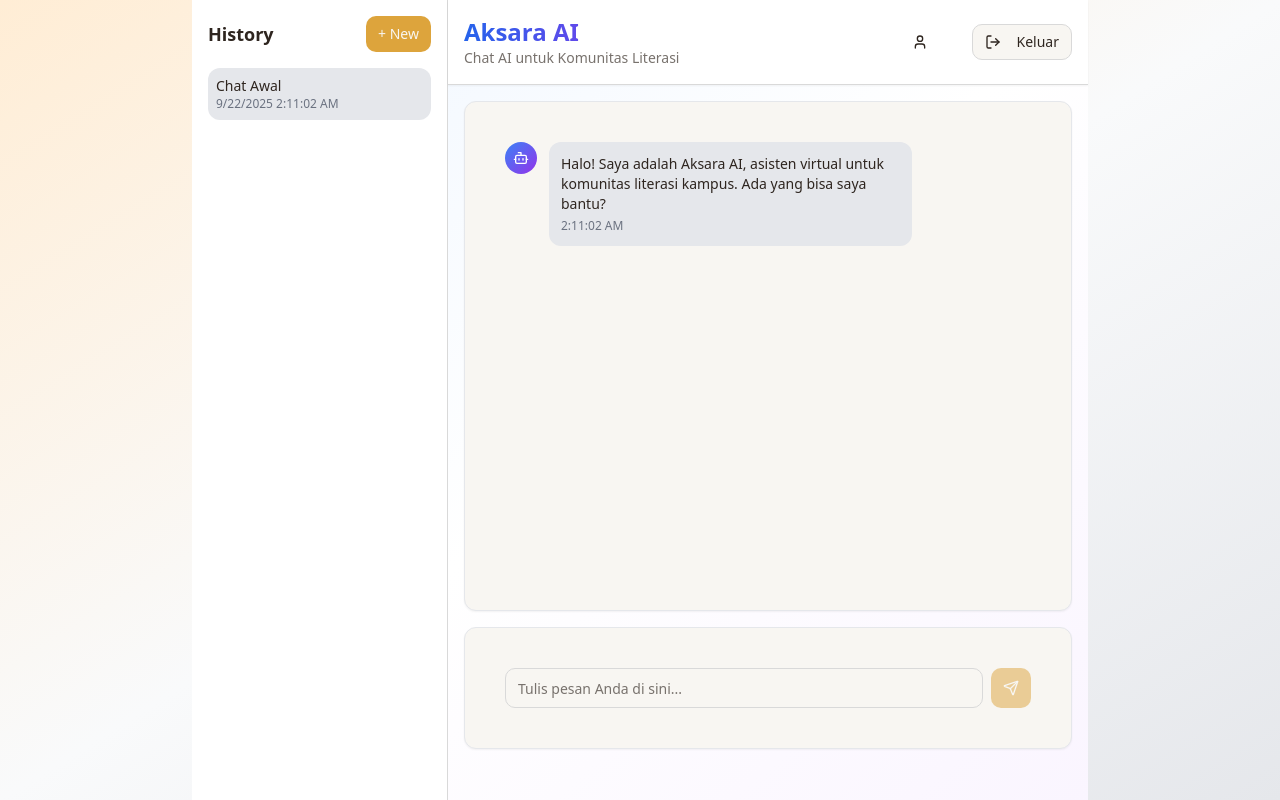
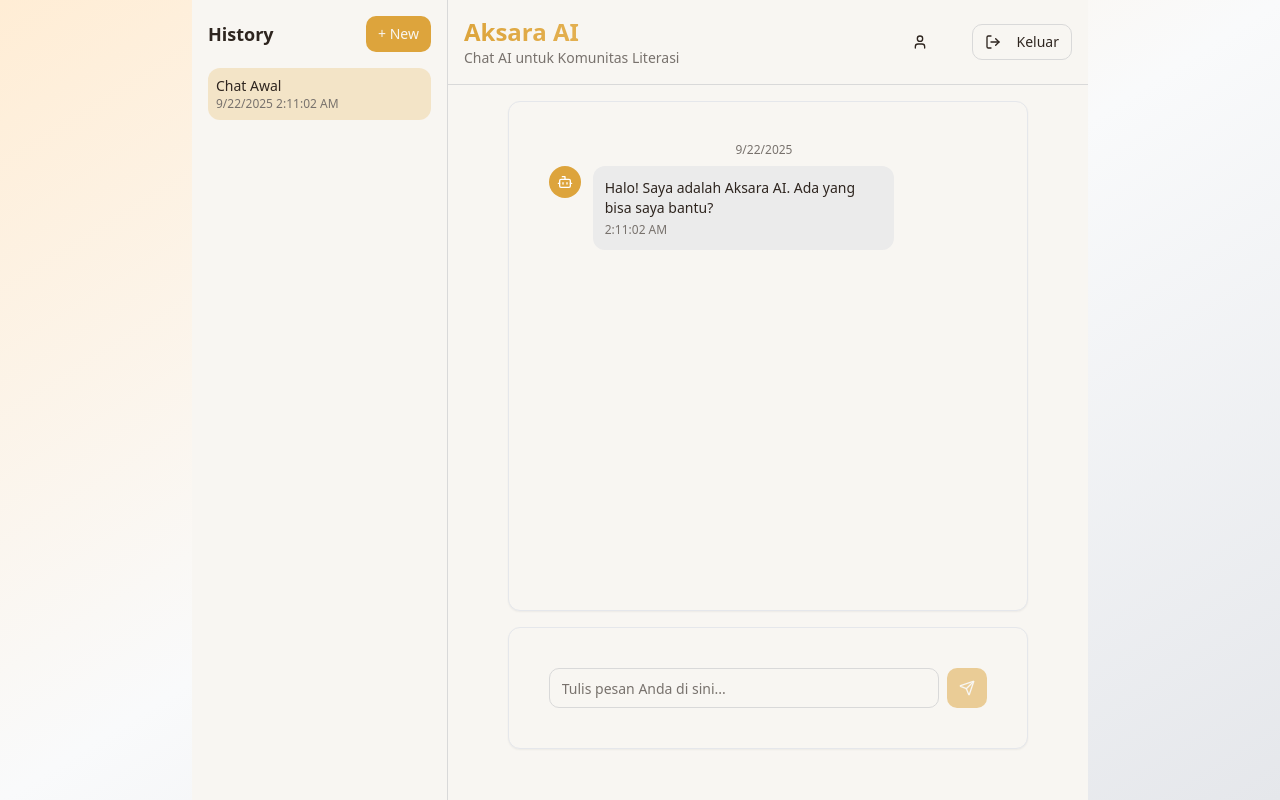
Before and after one commit to Universitas-Cakrawala/aksara-ai, a React (Vite) app in the folder aksara-ai-frontend/: page /chat in a window 1280 px wide. Built offline with nearby package versions, Linux system fonts and the light colour scheme; no server answers; sample sign-in values are in the browser's storage; the HTML template or start-up script is replaced by a standard one.

Commit message:
fix: improve initial AI message content and update message title length

```diff
--- a/aksara-ai-frontend/src/pages/ChatPage.tsx
+++ b/aksara-ai-frontend/src/pages/ChatPage.tsx
@@ -62,8 +62,7 @@ const ChatPage: React.FC = () => {
             messages: [
               {
                 id: '1',
-                content:
-                  'Halo! Saya adalah Aksara AI, asisten virtual untuk komunitas literasi kampus. Ada yang bisa saya bantu?',
+                content: 'Halo! Saya adalah Aksara AI. Ada yang bisa saya bantu?',
                 sender: 'ai',
                 timestamp: new Date(),
               },
@@ -120,7 +119,7 @@ const ChatPage: React.FC = () => {
           ? {
               ...s,
               messages: [...s.messages, userMessage],
-              title: s.messages.length === 0 ? userMessage.content.slice(0, 20) : s.title,
+              title: s.messages.length === 0 ? userMessage.content.slice(0, 25) : s.title,
               updatedAt: new Date(),
             }
           : s
@@ -158,29 +157,12 @@ const ChatPage: React.FC = () => {
       setSessions((prev) =>
         prev.map((s) =>
           s.id === activeSessionId
-            ? {
-                ...s,
-                messages: [...s.messages, aiMessage],
-                updatedAt: new Date(),
-              }
+            ? { ...s, messages: [...s.messages, aiMessage], updatedAt: new Date() }
             : s
         )
       );
     } catch (err) {
       console.error('Error sending message:', err);
-      const errorMessage: Message = {
-        id: (Date.now() + 1).toString(),
-        content: 'Maaf, terjadi kesalahan. Silakan coba lagi.',
-        sender: 'ai',
-        timestamp: new Date(),
-      };
-      setSessions((prev) =>
-        prev.map((s) =>
-          s.id === activeSessionId
-            ? { ...s, messages: [...s.messages, errorMessage], updatedAt: new Date() }
-            : s
-        )
-      );
     } finally {
       setIsTyping(false);
     }
@@ -202,10 +184,25 @@ const ChatPage: React.FC = () => {
     }
   };
 
+  // grouping message by date
+  const groupMessagesByDate = (messages: Message[]) => {
+    const grouped: { date: string; items: Message[] }[] = [];
+    messages.forEach((msg) => {
+      const date = msg.timestamp.toLocaleDateString();
+      const existingGroup = grouped.find((g) => g.date === date);
+      if (existingGroup) {
+        existingGroup.items.push(msg);
+      } else {
+        grouped.push({ date, items: [msg] });
+      }
+    });
+    return grouped;
+  };
+
   return (
-    <div className="min-h-screen bg-gradient-to-br from-blue-50 via-white to-purple-50 flex">
+    <div className="min-h-screen flex bg-background text-foreground">
       {/* Sidebar */}
-      <aside className="w-64 border-r bg-white p-4">
+      <aside className="w-64 border-r bg-card p-4">
         <div className="flex items-center justify-between mb-4">
           <h2 className="text-lg font-bold">History</h2>
           <Button size="sm" onClick={createNewSession}>
@@ -214,18 +211,18 @@ const ChatPage: React.FC = () => {
         </div>
         <div className="space-y-2 overflow-y-auto max-h-[calc(100vh-150px)]">
           {sessions.length === 0 ? (
-            <p className="text-sm text-gray-500">Belum ada riwayat</p>
+            <p className="text-sm text-muted-foreground">Belum ada riwayat</p>
           ) : (
             sessions.map((s) => (
               <div
                 key={s.id}
                 onClick={() => setActiveSessionId(s.id)}
-                className={`cursor-pointer rounded-lg p-2 hover:bg-gray-100 ${
-                  activeSessionId === s.id ? 'bg-gray-200' : ''
+                className={`cursor-pointer rounded-lg p-2 hover:bg-accent/20 ${
+                  activeSessionId === s.id ? 'bg-accent/30' : ''
                 }`}
               >
                 <p className="font-medium text-sm truncate">{s.title}</p>
-                <p className="text-xs text-gray-500">
+                <p className="text-xs text-muted-foreground">
                   {s.updatedAt.toLocaleDateString()} {s.updatedAt.toLocaleTimeString()}
                 </p>
               </div>
@@ -237,10 +234,10 @@ const ChatPage: React.FC = () => {
       {/* Chat area */}
       <div className="flex-1 flex flex-col">
         {/* Header */}
-        <div className="border-b bg-white shadow-sm">
+        <div className="border-b bg-card">
           <div className="mx-auto flex max-w-4xl items-center justify-between px-4 py-4">
             <div>
-              <h1 className="bg-gradient-to-r from-blue-600 to-purple-600 bg-clip-text text-2xl font-bold text-transparent">
+              <h1 className="bg-gradient-to-r from-primary to-accent bg-clip-text text-2xl font-bold text-transparent">
                 Aksara AI
               </h1>
               <p className="text-sm text-muted-foreground">Chat AI untuk Komunitas Literasi</p>
@@ -265,65 +262,76 @@ const ChatPage: React.FC = () => {
               {isLoading ? (
                 <div className="flex h-full items-center justify-center">
                   <div className="space-y-2 text-center">
-                    <div className="mx-auto h-8 w-8 animate-spin rounded-full border-b-2 border-blue-600"></div>
+                    <div className="mx-auto h-8 w-8 animate-spin rounded-full border-b-2 border-primary"></div>
                     <p className="text-sm text-muted-foreground">Memuat chat...</p>
                   </div>
                 </div>
               ) : activeSessionId ? (
-                <div className="h-full space-y-4 overflow-y-auto pr-2">
-                  {sessions
-                    .find((s) => s.id === activeSessionId)
-                    ?.messages.map((m) => (
+                <div className="h-full space-y-6 overflow-y-auto pr-2">
+                  {groupMessagesByDate(
+                    sessions.find((s) => s.id === activeSessionId)?.messages || []
+                  ).map((group) => (
+                    <div key={group.date}>
+                      <p className="text-center text-xs text-muted-foreground mb-2">
+                        {group.date}
+                      </p>
+                      {group.items.map((m) => (
                         <div
                           key={m.id}
-                        className={`flex gap-3 ${m.sender === 'user' ? 'justify-end' : 'justify-start'}`}
+                          className={`flex gap-3 mb-2 ${
+                            m.sender === 'user' ? 'justify-end' : 'justify-start'
+                          }`}
                         >
                           {m.sender === 'ai' && (
-                          <div className="flex h-8 w-8 flex-shrink-0 items-center justify-center rounded-full bg-gradient-to-br from-blue-500 to-purple-600">
-                            <Bot className="h-4 w-4 text-white" />
+                            <div className="flex h-8 w-8 flex-shrink-0 items-center justify-center rounded-full bg-primary text-white">
+                              <Bot className="h-4 w-4" />
                             </div>
                           )}
                           <div
                             className={`max-w-[70%] rounded-lg p-3 ${
-                            m.sender === 'user' ? 'bg-blue-600 text-white' : 'bg-gray-200'
+                              m.sender === 'user'
+                                ? 'bg-primary text-primary-foreground'
+                                : 'bg-muted text-foreground'
                             }`}
                           >
                             <p className="whitespace-pre-wrap text-sm">{m.content}</p>
-                          <p className="mt-1 text-xs text-gray-500">{m.timestamp.toLocaleTimeString()}</p>
+                            <p className="mt-1 text-xs text-muted-foreground">
+                              {m.timestamp.toLocaleTimeString()}
+                            </p>
                           </div>
                           {m.sender === 'user' && (
-                          <div className="flex h-8 w-8 flex-shrink-0 items-center justify-center rounded-full bg-gray-200">
-                            <User className="h-4 w-4 text-gray-600" />
+                            <div className="flex h-8 w-8 flex-shrink-0 items-center justify-center rounded-full bg-muted">
+                              <User className="h-4 w-4 text-foreground" />
                             </div>
                           )}
                         </div>
                       ))}
-
+                    </div>
+                  ))}
                   {isTyping && (
                     <div className="flex justify-start gap-3">
-                      <div className="flex h-8 w-8 flex-shrink-0 items-center justify-center rounded-full bg-gradient-to-br from-blue-500 to-purple-600">
-                        <Bot className="h-4 w-4 text-white" />
+                      <div className="flex h-8 w-8 flex-shrink-0 items-center justify-center rounded-full bg-primary text-white">
+                        <Bot className="h-4 w-4" />
                       </div>
-                      <div className="rounded-lg bg-gray-200 p-3">
+                      <div className="rounded-lg bg-muted p-3">
                         <div className="flex space-x-1">
-                          <div className="h-2 w-2 animate-bounce rounded-full bg-gray-500"></div>
+                          <div className="h-2 w-2 animate-bounce rounded-full bg-muted-foreground"></div>
                           <div
-                            className="h-2 w-2 animate-bounce rounded-full bg-gray-500"
+                            className="h-2 w-2 animate-bounce rounded-full bg-muted-foreground"
                             style={{ animationDelay: '0.1s' }}
-                          ></div>
+                          />
                           <div
-                            className="h-2 w-2 animate-bounce rounded-full bg-gray-500"
+                            className="h-2 w-2 animate-bounce rounded-full bg-muted-foreground"
                             style={{ animationDelay: '0.2s' }}
-                          ></div>
+                          />
                         </div>
                       </div>
                     </div>
                   )}
-
                   <div ref={messagesEndRef} />
                 </div>
               ) : (
-                <div className="flex h-full items-center justify-center text-gray-500">
+                <div className="flex h-full items-center justify-center text-muted-foreground">
                   <p>Pilih atau buat sesi chat baru</p>
                 </div>
               )}
@@ -343,7 +351,11 @@ const ChatPage: React.FC = () => {
                     className="flex-1"
                     disabled={isTyping}
                   />
-                  <Button onClick={handleSendMessage} disabled={!inputMessage.trim() || isTyping} size="icon">
+                  <Button
+                    onClick={handleSendMessage}
+                    disabled={!inputMessage.trim() || isTyping}
+                    size="icon"
+                  >
                     <Send className="h-4 w-4" />
                   </Button>
                 </div>
```
Lines whose indentation alone changed are shown as unchanged.
